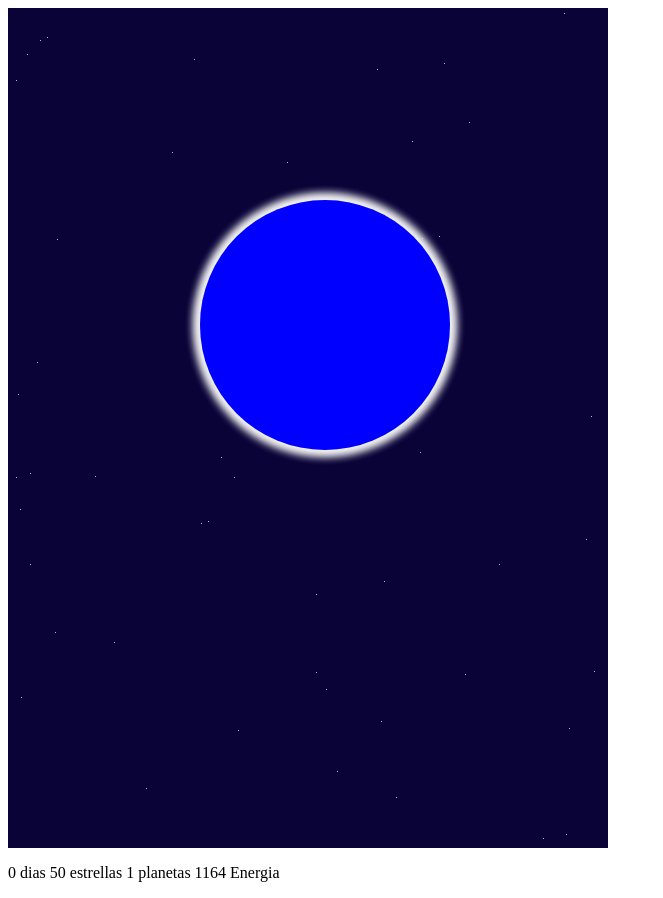
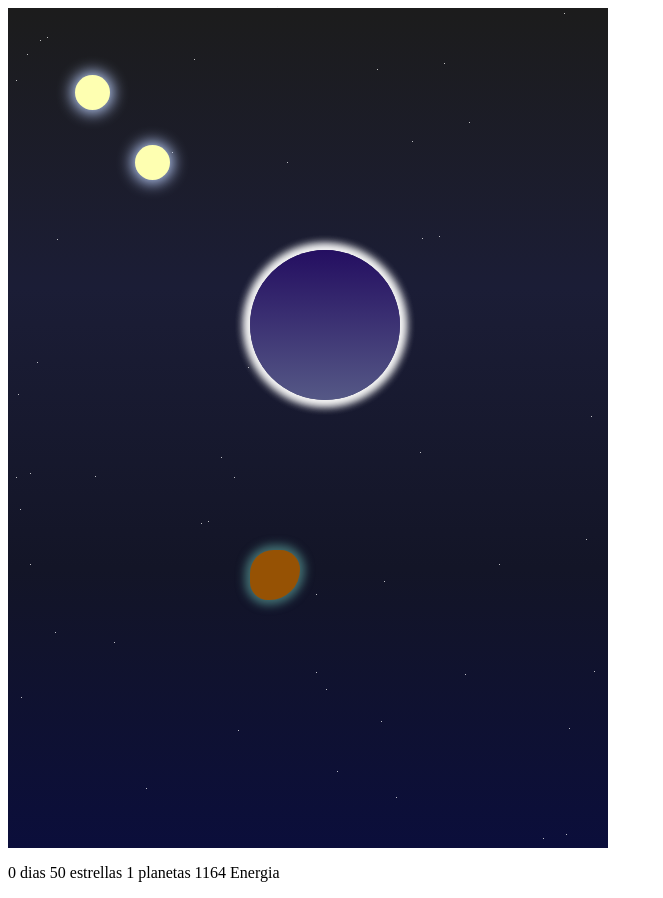
Before and after one commit to Raulencio/games, a PHP site: page /Untitled-5.html in a window 1280 px wide. Shown: the whole page, without its empty margins (0-663 px from the left). Run offline with PHP 8.4, Linux system fonts and the light colour scheme.

Commit message:
Add files via upload

```diff
--- a/css/mu.css
+++ b/css/mu.css
@@ -1,25 +1,39 @@
 .universo{width:600px;
     height:840px;
-    background-color: rgb(9, 3, 56);
+    background: linear-gradient(#1c1c1c, #1b1d36,#131527, #0b0e3b);
     overflow: hidden;
 }
 .planeta{
-width:250px;
-height:250px;
+width:150px;
+height:150px;
 position: absolute;
-top:200px;
-left:200px;
-border-radius: 250px;background-color: blue;z-index:5;
+top:250px;
+left:250px;
+border-radius: 150px;
+background: linear-gradient(#240e61, #555886);
+z-index:5;
 box-shadow: 0px 0px 10px 5px whitesmoke;
 }
-.satelite{
-    width:85px;
-    height:85px;
+
+.asteroide{
+    width:50px;
+    height:50px;
+    position: absolute;
+    top:550px;
+    left:250px;
+    border-radius: 30px 25px 39px 23px ;background-color: rgb(150, 82, 4);z-index:5;
+    box-shadow: 0px 0px 10px 5px rgb(66, 111, 114);
+    transition: all 2s;
+    }
+
+.astro{
+    width:35px;
+    height:35px;
     position: absolute;z-index:10;
-    top:50px;
-    left:50px;
-    border-radius: 85px;background-color: rgb(253, 255, 144);
-    box-shadow: 0px 0px 5px 3px rgb(235, 236, 213);
+    top:75px;
+    left:75px;
+    border-radius: 35px;background-color: rgb(254, 255, 177);
+    box-shadow: 0px 0px 15px 3px rgb(191, 211, 255);
 }
 .estrella{
     width:1px;
@@ -29,4 +43,5 @@
     left:40px;
     background-color: whitesmoke;
     border-radius: 5px;color:whitesmoke;
+    transition: all 1.5s;
 }
```
